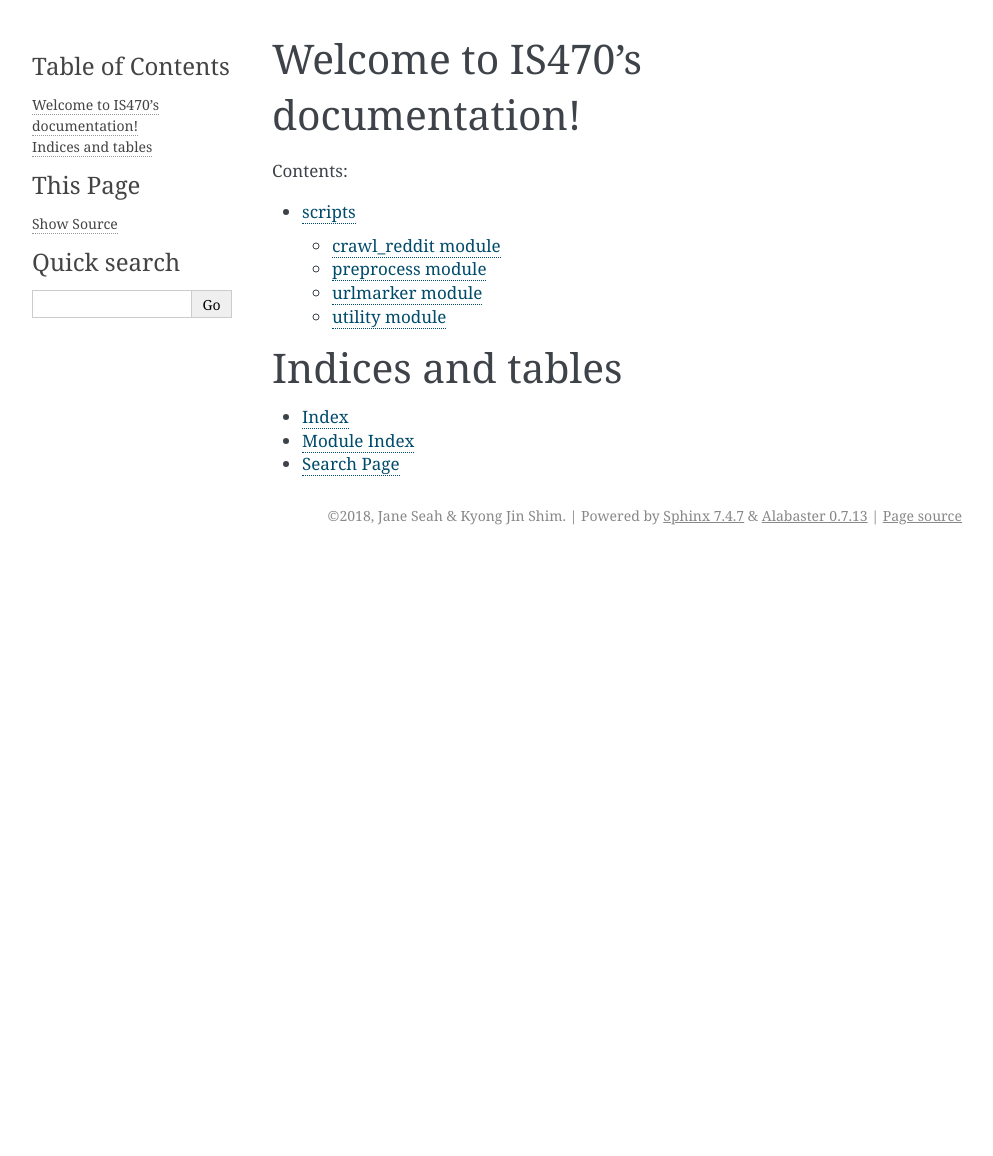
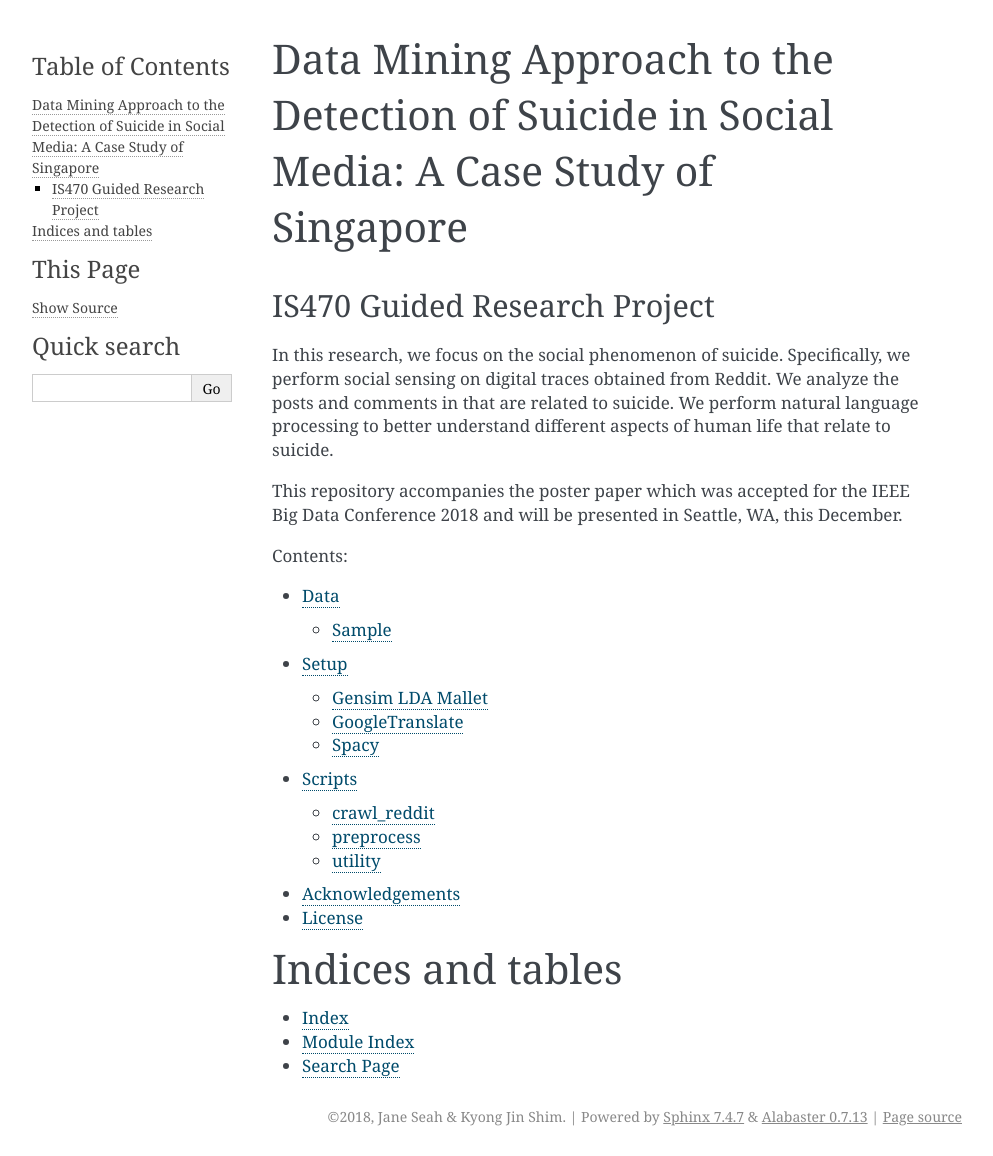
Before and after one commit to shingkid/data-mining-suicide-sg, a Sphinx documentation site: the page built from docs/index.rst, in a window 1280 px wide. Shown: the whole page, without its empty margins (148-1141 px from the left). Built offline with Sphinx 7.4.7, drawn with Linux system fonts in a browser that asks for light colours; before the commit the page ends 900 px from its top, so only the background shows below that.

Commit message:
Add more info to docs

```diff
--- a/docs/crawl_reddit.rst
+++ b/docs/crawl_reddit.rst
@@ -1,4 +1,4 @@
-crawl\_reddit module
+crawl\_reddit
 ====================
 
 .. automodule:: crawl_reddit
--- /dev/null
+++ b/docs/dataset.rst
@@ -0,0 +1,19 @@
+Data
+====
+
+The dataset consists of 406 submissions dating from July 2010 to November 2018 - of which 161 were deemed relevant to suicide and depression - and 9,010 comments (responding to the 161 submissions), that were crawled from https://www.reddit.com/r/singapore/ using the **PRAW API**. Queries were informed by previous work in *"Tracking suicide risk factors through Twitter in the US" by J. Jashinsky, S.H. Burton, C.L. Hanson, J. West, C. Giraud-Carrier, M.D. Barnes, and T. Argyle (2013)*.
+
+All data was saved to CSV format and can be found in the ``data`` folder included in this repository.
+
+Sample
+------
+
++---+---------------------------------------------------+-------+--------+---------------------------------------------------+-----------+---------------------+---------------------------------------------------+-------------+----------------------+
+|   | title                                             | score | id     | url                                               | comms_num | created             | body                                              | author_name | query                |
++===+===================================================+=======+========+===================================================+===========+=====================+===================================================+=============+======================+
+| 0 | Update from the Depressed Asshole                 | 59    | 8vgrob | https://www.reddit.com/r/singapore/comments/8v... | 30        | 2018-07-02 23:26:04 | About 3-4 months ago, I posted on reddit about... | GramTooNoob | feel alone depressed |
++---+---------------------------------------------------+-------+--------+---------------------------------------------------+-----------+---------------------+---------------------------------------------------+-------------+----------------------+
+| 1 | Friends, family, acquaintances of someone who ... | 20    | 5scrdi | https://www.reddit.com/r/singapore/comments/5s... | 12        | 2017-02-06 22:45:00 | How did you feel then, and how has it affected... | depressings | friend suicide       |
++---+---------------------------------------------------+-------+--------+---------------------------------------------------+-----------+---------------------+---------------------------------------------------+-------------+----------------------+
+| 2 | ...                                               | ...   | ...    | ...                                               | ...       | ...                 | ...                                               | ...         | ...                  |
++---+---------------------------------------------------+-------+--------+---------------------------------------------------+-----------+---------------------+---------------------------------------------------+-------------+----------------------+
--- a/docs/index.rst
+++ b/docs/index.rst
@@ -1,16 +1,28 @@
-.. IS470 documentation master file, created by
-   sphinx-quickstart on Wed Nov 28 01:18:34 2018.
-   You can adapt this file completely to your liking, but it should at least
-   contain the root `toctree` directive.
+Data Mining Approach to the Detection of Suicide in Social Media: A Case Study of Singapore
+===========================================================================================
 
-Welcome to IS470's documentation!
-=================================
+IS470 Guided Research Project
+~~~~~~~~~~~~~~~~~~~~~~~~~~~~~
+
+In this research, we focus on the social phenomenon of suicide.
+Specifically, we perform social sensing on digital traces obtained from
+Reddit. We analyze the posts and comments in that are related to
+suicide. We perform natural language processing to better understand
+different aspects of human life that relate to suicide.
+
+This repository accompanies the poster paper which was accepted for the
+IEEE Big Data Conference 2018 and will be presented in Seattle, WA, this
+December.
 
 .. toctree::
    :maxdepth: 2
    :caption: Contents:
 
-   modules
+   dataset
+   setup
+   scripts
+   acknowledgements
+   license
 
 Indices and tables
 ==================
--- a/docs/preprocess.rst
+++ b/docs/preprocess.rst
@@ -1,4 +1,4 @@
-preprocess module
+preprocess
 =================
 
 .. automodule:: preprocess
--- a/docs/utility.rst
+++ b/docs/utility.rst
@@ -1,4 +1,4 @@
-utility module
+utility
 ==============
 
 .. automodule:: utility
```
Also changed, not shown: README.md (+10 -1 lines), docs/acknowledgements.rst (added, +8 -0 lines), docs/license.rst (added, +24 -0 lines), docs/modules.rst (deleted, +0 -10 lines), docs/scripts.rst (added, +24 -0 lines), docs/setup.rst (added, +39 -0 lines), docs/urlmarker.rst (deleted, +0 -7 lines).
